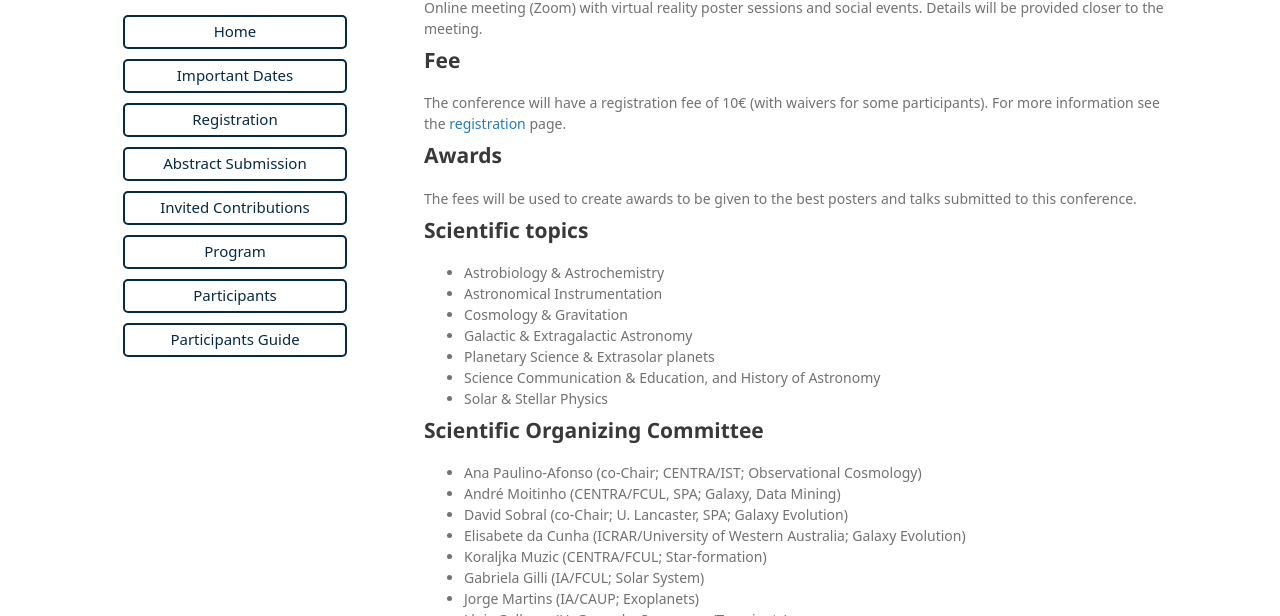
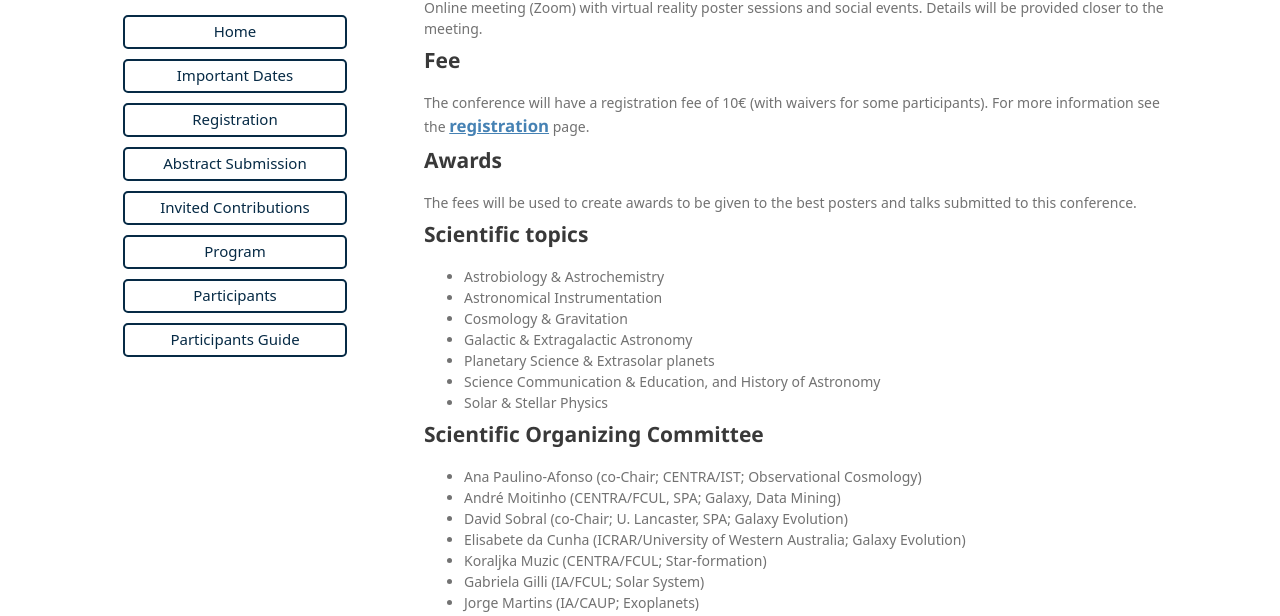
Before and after one commit to ENAAXXXI/ENAAXXXI.github.io, a Jekyll site: the page built from index.md, in a window 1280 px wide and 900 px high. Shown: the part 284-900 px from the top of the window. Built offline with Jekyll 4.4.1, drawn with Linux system fonts in a browser that asks for light colours; some web fonts are replaced; our own code applies the rules of GitHub Pages for plain Markdown files.

Commit message:
Update link registration

```diff
--- a/index.md
+++ b/index.md
@@ -3,13 +3,13 @@
 The 31st edition of the National Astronomy and Astrophysics Meeting (ENAA XXXI) will be held as a virtual conference on 8th-10th September 2021. This meeting
 is organized by a team of astronomers affiliated with Sociedade Portuguesa de Astronomia (SPA).
 
-[**Abstract submission from March 31st to July 9th**{: style="color: steelblue; opacity: 1.00; text-align: center; font-size: 31px; text-decoration: underline"}](./abstract_gform.md)
+[**Abstract submission from March 31st to July 9th**{: style="color: steelblue; opacity: 1.00; font-size: 31px; text-decoration: underline"}](./abstract_gform.md)
 
 ## Format
 Online meeting (Zoom) with virtual reality poster sessions and social events. Details will be provided closer to the meeting.
 
 ## Fee
-The conference will have a registration fee of 10€ (with waivers for some participants). For more information see the [registration](./registration_gform.md) page.
+The conference will have a registration fee of 10€ (with waivers for some participants). For more information see the [**registration**{: style="color: steelblue; opacity: 1.00; font-size: larger; text-decoration: underline"}](./registration_gform.md) page.
 
 ## Awards
 The fees will be used to create awards to be given to the best posters and talks submitted to this conference.
```
